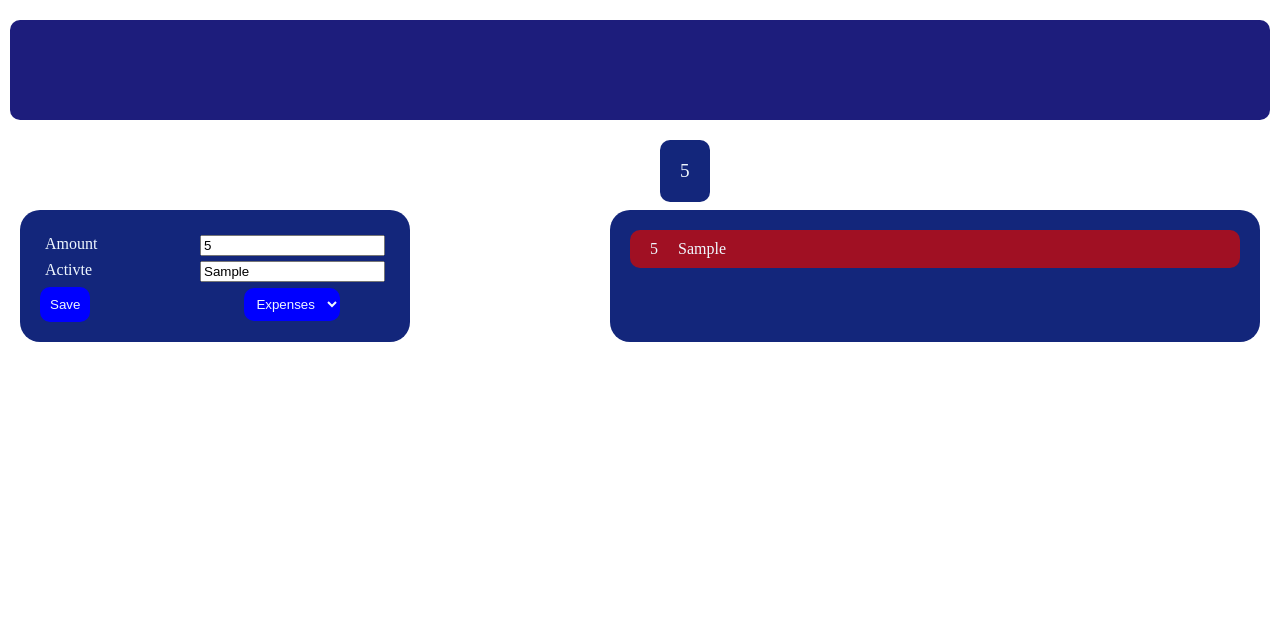
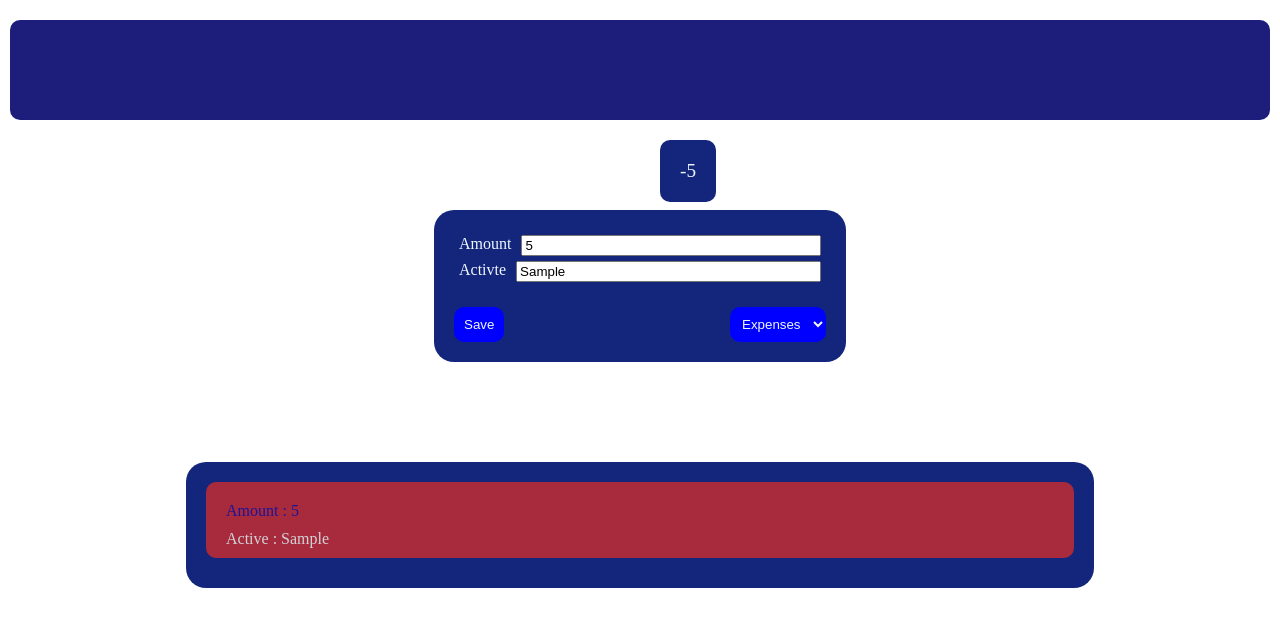
Before and after one commit to Debuty/Expense-Tracker-App, a plain HTML site: page index.html in a window 1280 px wide. Both pictures are taken after typing "5", "Sample" into the empty fields and a click on the button "Save". Drawn offline with Linux system fonts and the light colour scheme.

Commit message:
Edit The css js

```diff
--- a/Main.css
+++ b/Main.css
@@ -35,13 +35,13 @@ header {
 
 .Div_Of_App {
 
-    display: flex;
+
 
     margin: 20px;
 
     margin-top: 100px;
 
-    gap: 200px;
+
 }
 
 /* Save_Part */
@@ -49,11 +49,10 @@ header {
 .Div_Of_Save {
 
     background-color: rgb(19, 38, 123);
-
     padding: 20px;
     border-radius: 20px;
-
-    width: 350px;
+    width: 30%;
+    margin: auto ;
 
 }
 
@@ -61,16 +60,19 @@ header {
 .Div_Of_Amount {
     margin: 5px;
     display: flex;
+    gap: 10px;
+
 
 }
 
 .Label_Of_Amount {
     color: aliceblue;
-    flex: 1;
 }
 
 .Input_Of_Amount {
     outline-style: none;
+    flex: 1;
+    width: 100%;
 }
 
 
@@ -81,22 +83,33 @@ header {
     margin: 5px;
     display: flex;
 
-
+gap: 10px;
 }
 
 .label_Of_Activte {
     color: aliceblue;
-    flex: 1;
+
 }
 
 .Input_Of_Activte {
     outline-style: none;
+    flex: 1;
+    width: 100%;
 }
 
 
 /* Save_Part/Button_Of_Save */
+
+
+.Button_Container{
+
+display: flex;
+justify-content: space-between;
+flex-wrap: wrap;
+}
+
 .Button_Of_Save {
-    margin-right: 150px;
+
 
     background-color: blue;
 
@@ -109,6 +122,10 @@ header {
     padding: 10px;
 
     transition: 0.5s;
+
+   margin-top: 20px;
+
+
 
 }
 
@@ -135,7 +152,7 @@ header {
     outline-style: none;
 
     transition: 0.5s;
-
+margin-top: 20px;
 
 }
 
@@ -164,11 +181,13 @@ header {
 
     padding: 20px;
 
-     flex: 1;
-
     max-height: 150px;
 
     overflow:scroll;
+margin: auto;
+    margin-top: 100px;
+
+    width: 70%;
 }
 
 .Div_Of_History::-webkit-scrollbar{
@@ -183,17 +202,16 @@ header {
     border-radius: 10px;
 margin-bottom: 10px;
 
-
 }
 
 
-.Span_Of_Amount{margin: 10px;}
+.Span_Of_Amount{margin: 10px ; color: rgb(29, 20, 151); display: block;}
 
 
-.Span_Of_Activte{margin: 10px;}
+.Span_Of_Activte{margin: 10px; color: rgb(208, 211, 214);}
 
 
-.Red_Transiction{background-color: rgba(203, 10, 10, 0.767);}
+.Red_Transiction{background-color: rgba(214, 43, 43, 0.767);}
 
 
 .Div_Of_Total_account{
@@ -215,3 +233,14 @@ margin-bottom: 10px;
 
     font-size: larger;
 }
+
+
+@media(max-width:750px){
+
+    .Div_Of_Save {
+
+       width: 70%;
+
+    }
+
+}
--- a/Main.js
+++ b/Main.js
@@ -1,106 +1,96 @@
-
 const Div_Of_Total_account = document.querySelector(".Div_Of_Total_account");
-
 
 const Input_Of_Amount = document.querySelector(".Input_Of_Amount");
 
+const Input_Of_Activte = document.querySelector(".Input_Of_Activte");
 
-const Input_Of_Activte = document.querySelector(".Input_Of_Activte")
+const select_Div = document.querySelector(".select_Div");
 
+const Button_Of_Save = document.querySelector(".Button_Of_Save");
 
-const select_Div = document.querySelector(".select_Div")
+const Div_Of_Date = document.querySelector(".Div_Of_Date");
 
-const Button_Of_Save = document.querySelector(".Button_Of_Save")
+const Div_Of_History = document.querySelector(".Div_Of_History");
 
-const Div_Of_Date = document.querySelector(".Div_Of_Date")
+const Span_Of_Amount = document.querySelector(".Span_Of_Amount");
 
-
-const Div_Of_History = document.querySelector(".Div_Of_History")
-
-const Span_Of_Amount = document.querySelector(".Span_Of_Amount")
-
-const Span_Of_Activte = document.querySelector(".Span_Of_Activte")
+const Span_Of_Activte = document.querySelector(".Span_Of_Activte");
 
 let Array_of_Transiction = [];
 
+Button_Of_Save.addEventListener("click", (e) => {
+  console.log(typeof Input_Of_Amount.value);
 
-
-Button_Of_Save.addEventListener("click", (e) => {
-
-// console.log(typeof Input_Of_Amount.value)
   // console.log(typeof Input_Of_Activte.value)
 
-if(Input_Of_Amount.value !="" &&Input_Of_Activte.value!=""){
+  if (Input_Of_Amount.value != "" && Input_Of_Activte.value != "") {
 
-    CreatElements()
+ console.log("Pass First Stage There Is Amount And Active Value")
+
+    if (parseInt(Input_Of_Amount.value) >= 0) {
+
+        console.log("Pass Secnt Stage The AAmount Value >= 0 ")
+
+      CreatElements();
 
       // Input_Of_Amount.value=""
       // Input_Of_Activte.value=""
 
-
-
-    Div_Of_Total_account.textContent = parseInt(Div_Of_Total_account.textContent) + parseInt(Input_Of_Amount.value);
+      if (select_Div.value == "Expenses") {
+        Div_Of_Total_account.textContent =
+          parseInt(Div_Of_Total_account.textContent) -
+          parseInt(Input_Of_Amount.value);
+      } else {
+        Div_Of_Total_account.textContent =
+          parseInt(Div_Of_Total_account.textContent) +
+          parseInt(Input_Of_Amount.value);
+      }
+    }
+    else {
+        alert("Amount Must Be Over or Equal 0");
+      }
 
   }
 
-})
 
-
-
+});
 
 function From_Object_To_Array(Amount_v, Activte_v, select_v) {
-
-
   const Content_Of_Transiction = {
-
     Amount: Amount_v,
 
     Activte: Activte_v,
 
-        select: select_v
+    select: select_v,
+  };
+
+  Array_of_Transiction.push(Content_Of_Transiction);
 }
 
-    Array_of_Transiction.push(Content_Of_Transiction)
+function CreatElements() {
+  const creat_Div_Of_Transiction = document.createElement("div");
 
+  creat_Div_Of_Transiction.classList.add("Div_Of_Transiction");
 
-
+  if (select_Div.value == "Expenses") {
+    creat_Div_Of_Transiction.classList.add("Red_Transiction");
   }
 
+  Div_Of_History.appendChild(creat_Div_Of_Transiction);
 
-function CreatElements() {
+  const creat_Span_Of_Amount = document.createElement("span");
 
+  creat_Span_Of_Amount.classList.add("Span_Of_Amount");
 
-    const creat_Div_Of_Transiction = document.createElement("div")
+  creat_Span_Of_Amount.textContent = "Amount : " + Input_Of_Amount.value;
 
-    creat_Div_Of_Transiction.classList.add("Div_Of_Transiction")
+  creat_Div_Of_Transiction.appendChild(creat_Span_Of_Amount);
 
-    if (select_Div.value == "Expenses") {
-        creat_Div_Of_Transiction.classList.add("Red_Transiction")
+  const creat_Span_Of_Activte = document.createElement("span");
+
+  creat_Span_Of_Activte.classList.add("Span_Of_Activte");
+
+  creat_Span_Of_Activte.textContent = "Active : " +  Input_Of_Activte.value;
+
+  creat_Div_Of_Transiction.appendChild(creat_Span_Of_Activte);
 }
-
-    Div_Of_History.appendChild(creat_Div_Of_Transiction)
-
-
-
-
-    const creat_Span_Of_Amount = document.createElement("span")
-
-    creat_Span_Of_Amount.classList.add("Span_Of_Amount")
-
-    creat_Span_Of_Amount.textContent = Input_Of_Amount.value;
-
-    creat_Div_Of_Transiction.appendChild(creat_Span_Of_Amount)
-
-
-
-
-
-    const creat_Span_Of_Activte = document.createElement("span")
-
-    creat_Span_Of_Activte.classList.add("Span_Of_Activte")
-
-    creat_Span_Of_Activte.textContent = Input_Of_Activte.value;
-
-    creat_Div_Of_Transiction.appendChild(creat_Span_Of_Activte)
-
-}
```
Lines whose indentation alone changed are shown as unchanged.
